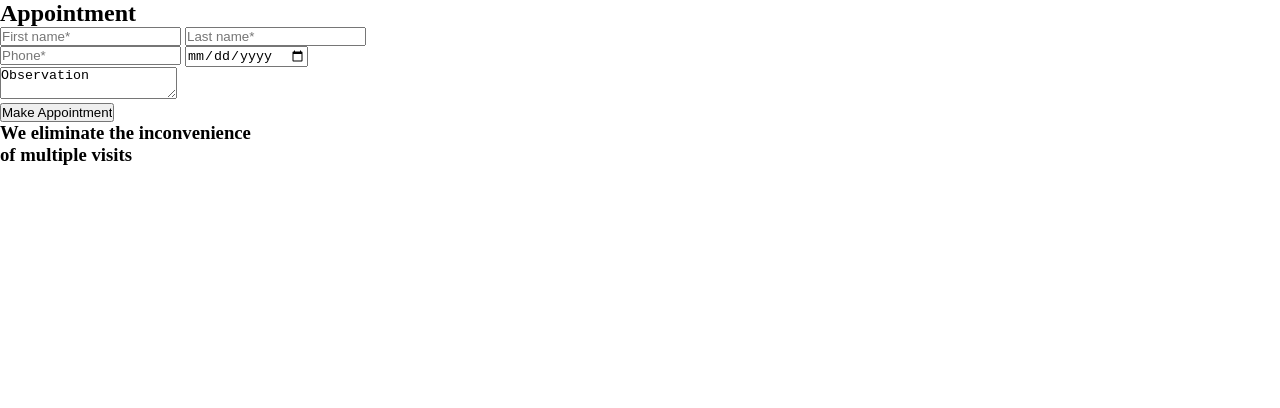
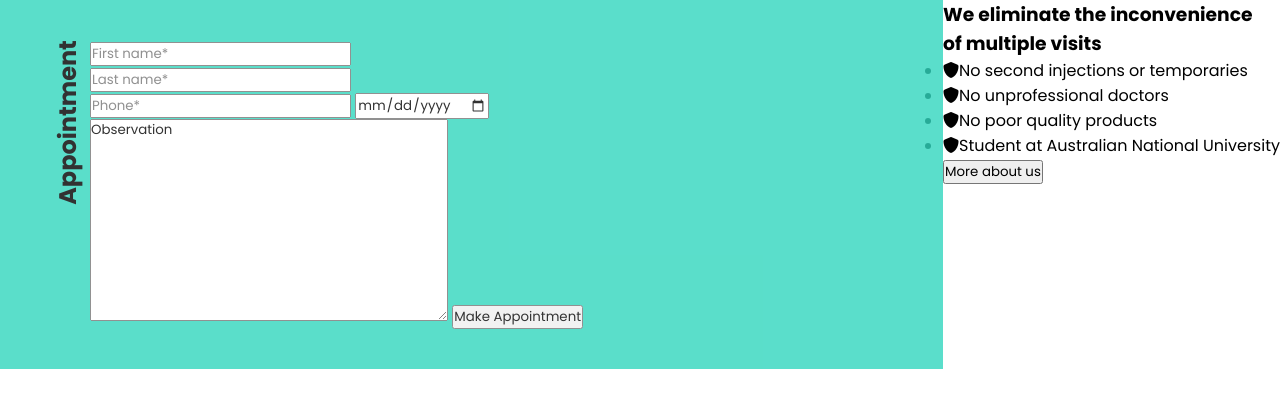
Before and after one commit to nafiulkabirbd/150-sections-class-1, a plain HTML site: page index.html in a window 1280 px wide. Drawn offline with Linux system fonts and the light colour scheme.

Commit message:
font added

```diff
--- a/assets/css/style.css
+++ b/assets/css/style.css
@@ -3,4 +3,43 @@
   margin: 0px;
   padding: 0px;
   box-sizing: border-box;
+  font-family: "Poppins", sans-serif;
 }
+
+/* google font style */
+.poppins-regular {
+  font-weight: 400;
+  font-style: normal;
+}
+
+.poppins-bold {
+  font-weight: 700;
+  font-style: normal;
+}
+
+/* appointment style start */
+.appointment-container {
+  display: flex;
+}
+
+.form-container {
+  min-width: 60%;
+  flex: 1;
+  padding: 40px;
+  background-color: #31d6be;
+  opacity: 0.8;
+}
+
+.vertical-text {
+  font-size: 24px;
+  font-weight: 700;
+  transform: rotate(270deg);
+  position: absolute;
+  left: -15px;
+  top: 105px;
+}
+
+form {
+  max-width: 500px;
+  margin-left: 50px;
+}
--- a/index.html
+++ b/index.html
@@ -11,16 +11,24 @@
       crossorigin="anonymous"
     ></script>
 
+    <!-- google font link start -->
+    <link rel="preconnect" href="https://fonts.googleapis.com" />
+    <link rel="preconnect" href="https://fonts.gstatic.com" crossorigin />
+    <link
+      href="https://fonts.googleapis.com/css2?family=Poppins:wght@400;700&display=swap"
+      rel="stylesheet"
+    />
+
     <!-- css link start -->
     <link rel="stylesheet" href="assets/css/style.css" />
   </head>
   <body>
-    <section class="appointment-section">
-      <div class="appointment-container">
-        <div class="contact form">
-          <h2>Appointment</h2>
-          <form action="">
-            <div>
+    <!-- appointment section start -->
+    <section class="appointment-container">
+      <div class="form-container">
+        <h2 class="vertical-text">Appointment</h2>
+        <form action="#">
+          <div class="row">
             <input
               type="text"
               name="first-name"
@@ -34,26 +42,36 @@
               placeholder="Last name*"
             />
           </div>
-            <div>
+
+          <div class="row">
             <input type="tel" name="tel" id="tel" placeholder="Phone*" />
-
-              <input type="date" name="date" id="date placeholder="Date*">
+            <input type="date" name="date" id="date" />
           </div>
 
-            <p>
-              <textarea name="text-area" id="text_area">Observation</textarea>
-            </p>
-
-            <p><input type="submit" value="Make Appointment" /></p>
+          <textarea name="message" id="message" cols="30" rows="10">
+Observation</textarea
+          >
+          <button type="submit">Make Appointment</button>
         </form>
       </div>
-      </div>
 
-      <div class="appointment-text-container">
-        <h3>
-          We eliminate the inconvenience <br />
-          of multiple visits
-        </h3>
+      <div>
+        <h3>We eliminate the inconvenience<br />of multiple visits</h3>
+
+        <ul>
+          <li>
+            <i class="fa-solid fa-shield"></i>No second injections or
+            temporaries
+          </li>
+          <li><i class="fa-solid fa-shield"></i>No unprofessional doctors</li>
+          <li><i class="fa-solid fa-shield"></i>No poor quality products</li>
+          <li>
+            <i class="fa-solid fa-shield"></i>Student at Australian National
+            University
+          </li>
+        </ul>
+
+        <button type="submit">More about us</button>
       </div>
     </section>
   </body>
```
Lines whose indentation alone changed are shown as unchanged.
